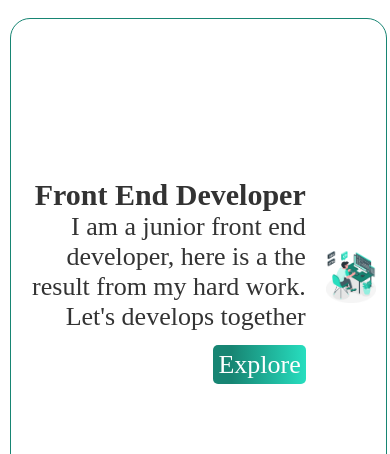
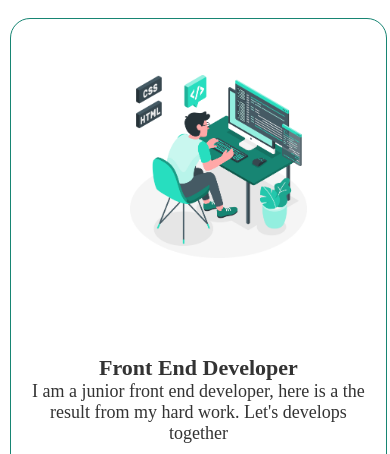
Before and after one commit to rfahlevi/portfolio, a plain HTML site: page index.html in a window 390 px wide. Shown: the part 634-1088 px from the top of the page. Drawn offline with Linux system fonts and the light colour scheme.

Commit message:
edit media

```diff
--- a/assets/style.css
+++ b/assets/style.css
@@ -294,10 +294,37 @@ aside .card .icon a {
 
     #home {
         width: 91%;
+        flex-wrap: wrap;
+    }
+
+    #home .content {
+        order: 2;
+        text-align: center;
+    }
+
+    #home .content h1 {
+        font-size: 22px;
+    }
+
+    #home .content p {
+        font-size: 18px;
+    }
+
+    #home .content a {
+        font-size: 18px;
+    }
+
+    #home .banner img {
+        width: 100%;
+        margin-left: 50%;
     }
 
     #platform {
         width: 91%;
+    }
+
+    nav .logo {
+        z-index: -2;
     }
 
     nav ul {
```
